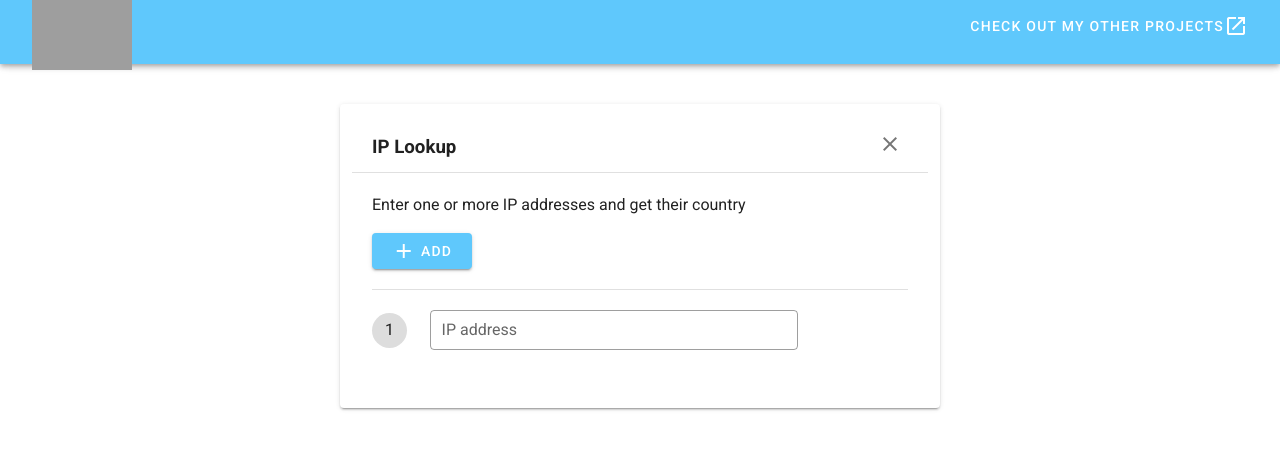
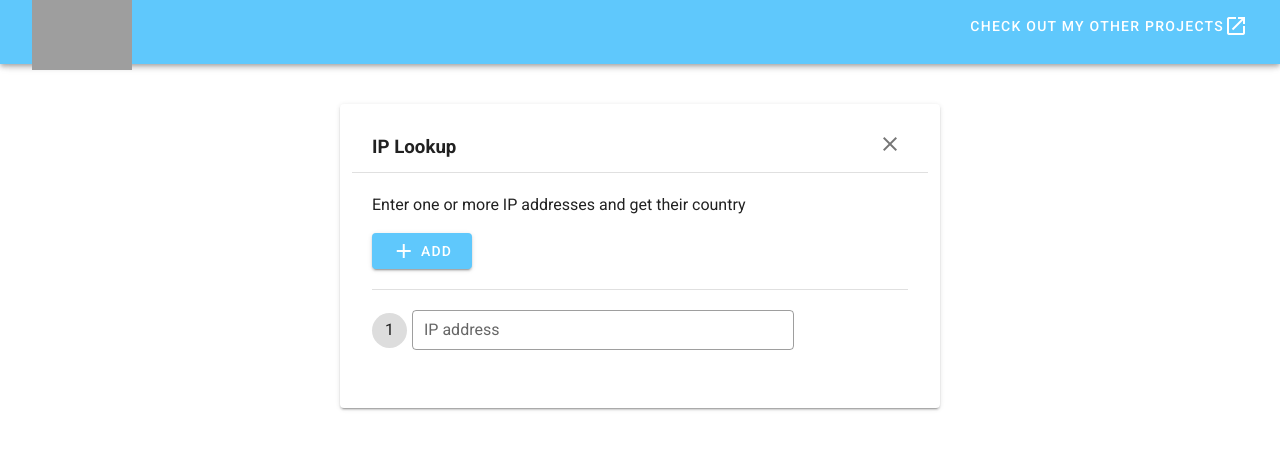
Before and after one commit to NoamNC/IP-Lookup, a Vue app: page / in a window 1280 px wide. Shown: the top 450 px of the page. Built offline with nearby package versions, Linux system fonts and the light colour scheme; no server answers; grey boxes are pictures that could not be loaded.

Commit message:
changed grid sizing in IpsearchBar

```diff
--- a/src/components/IpSearchbar.vue
+++ b/src/components/IpSearchbar.vue
@@ -131,7 +131,7 @@ export default {
 .search-bar-container {
   margin: auto;
   display: grid;
-  grid-template-columns: 1fr 7fr 2fr;
+  grid-template-columns: 0.5fr 7fr 2fr;
   align-items: baseline;
   grid-column-gap: 5px;
 }
```
